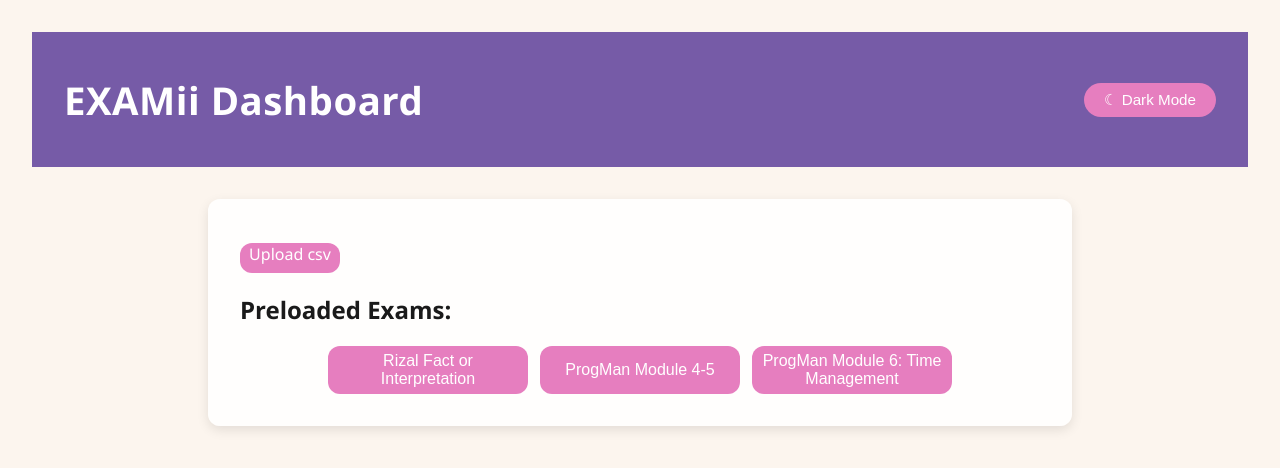
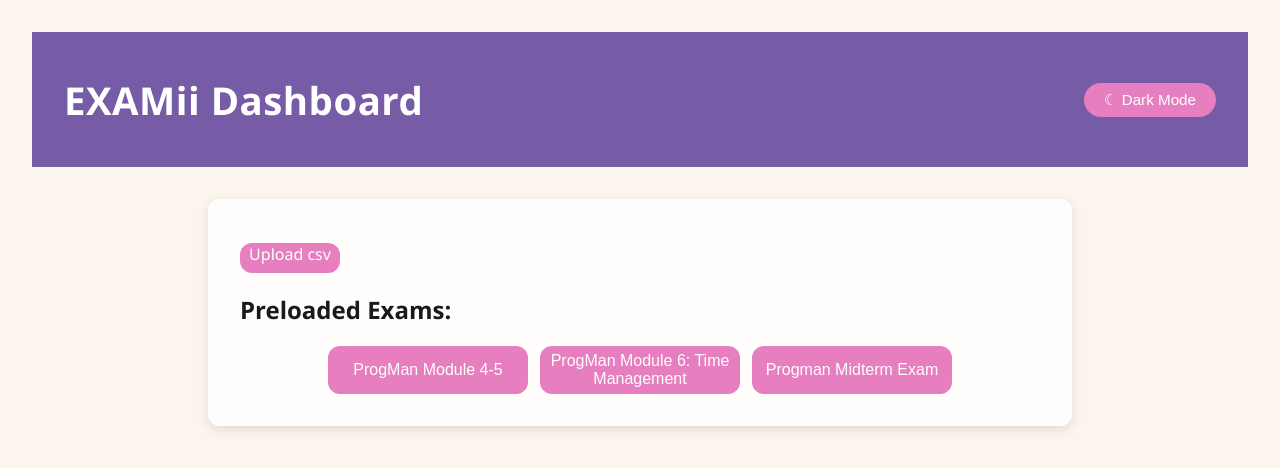
Before and after one commit to AB0-0/EXAMii, a React (Create React App) app: page / in a window 1280 px wide. Shown: the top 468 px of the page. Built offline with nearby package versions, Linux system fonts and the light colour scheme.

Commit message:
Update Dashboard.js

```diff
--- a/src/Dashboard.js
+++ b/src/Dashboard.js
@@ -35,9 +35,9 @@ function Dashboard() {
 
                 <h2>Preloaded Exams:</h2>
                 <div className='preload-btn'>
-                    <button onClick={()=> preloadExam('rizal_F_or_I.csv')}>Rizal Fact or Interpretation</button>
                     <button onClick={()=> preloadExam('progman_m4-5.csv')}>ProgMan Module 4-5</button>
                     <button onClick={()=> preloadExam('progman_m6_time.csv')}>ProgMan Module 6: Time Management</button>
+                    <button onClick={()=> preloadExam('progman_midterm_exam.csv')}>Progman Midterm Exam</button>
                 </div>
             </div>
         </div>
```
